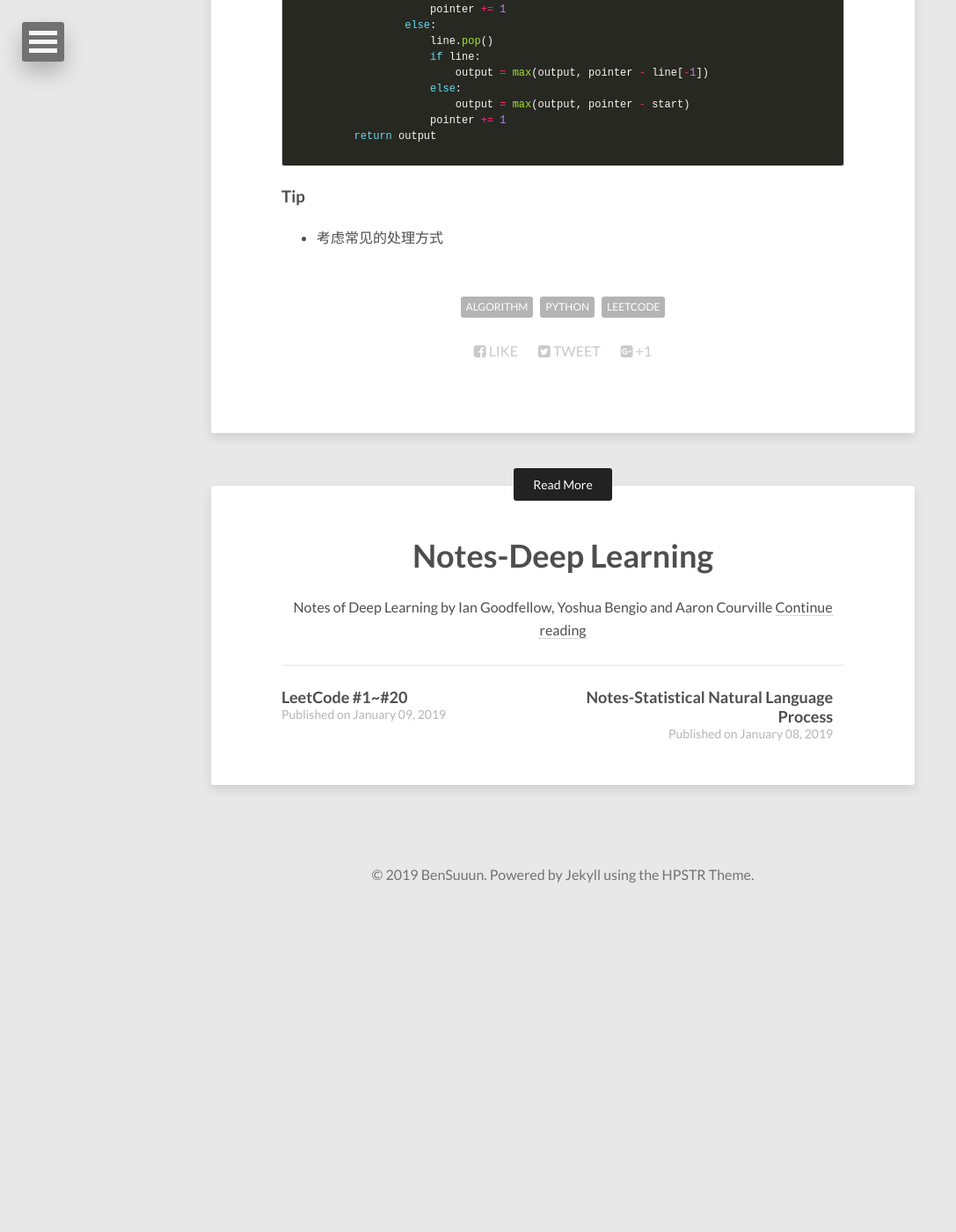
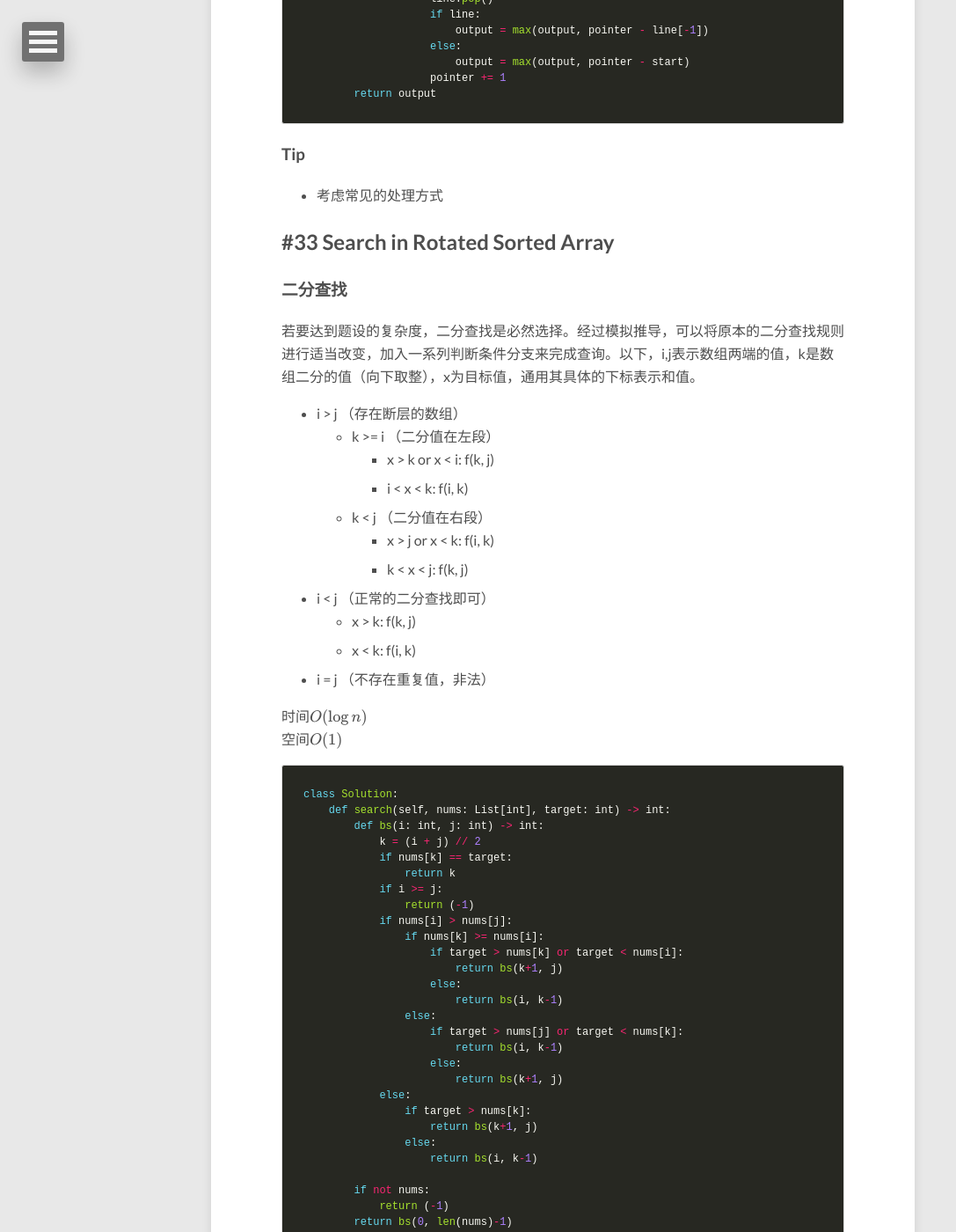
Before and after one commit to Wangbin-Sun/wangbin-sun.github.io, a Jekyll site: the page built from _posts/2019-03-09-leetcode-21-to-40.md, in a window 1280 px wide and 1400 px high, scrolled down 11353 px. Shown: the whole window at 88% size, without its empty margins (0-1087 px from the left). Built offline with Jekyll 4.4.1, drawn with Linux system fonts in a browser that asks for light colours; nearby versions of some CDN libraries; formulas are drawn with MathJax 3; before the commit the page ends 12388 px from its top, so only the background shows below that; some of the changed text lies outside the part shown.

Commit message:
Update Leetcode to #33

````diff
--- a/_posts/2019-03-09-leetcode-21-to-40.md
+++ b/_posts/2019-03-09-leetcode-21-to-40.md
@@ -455,11 +455,8 @@ class Solution:
 
 ### 基于栈
 维护一个待匹配的左括号编号栈，顺序遍历字符串，当出现左括号时加入栈中，出现右括号时出栈一个元素，并计算以该右括号为子串的最终位置的长度情况。
-
 其中需要考虑一些细节：1. 当栈为空而需要匹配一个右括号时，这是非法情况，也就是以该右括号为子串的最终位置的长度是0，但需要另一个变量更新其位置作“新串初始位置”。2. 当出栈一个元素后，栈为空，无法直接计算长度，需要利用先前存储的“初始位置”来作差计算
-
 时间$O(n)$
-
 空间$O(n)$
 ```python
 class Solution:
@@ -490,3 +487,56 @@ class Solution:
 
 ### Tip
 * 考虑常见的处理方式
+
+## #33 Search in Rotated Sorted Array
+
+### 二分查找
+若要达到题设的复杂度，二分查找是必然选择。经过模拟推导，可以将原本的二分查找规则进行适当改变，加入一系列判断条件分支来完成查询。以下，i,j表示数组两端的值，k是数组二分的值（向下取整），x为目标值，通用其具体的下标表示和值。
+* i > j （存在断层的数组）
+    * k >= i （二分值在左段）
+        * x > k or x < i: f(k, j)
+        * i < x < k: f(i, k)
+    * k < j （二分值在右段）
+        * x > j or x < k: f(i, k)
+        * k < x < j: f(k, j)
+* i < j （正常的二分查找即可）
+    * x > k: f(k, j)
+    * x < k: f(i, k)
+* i = j （不存在重复值，非法）
+
+时间$O(\log n)$
+空间$O(1)$
+```python
+class Solution:
+    def search(self, nums: List[int], target: int) -> int:
+        def bs(i: int, j: int) -> int:
+            k = (i + j) // 2
+            if nums[k] == target:
+                return k
+            if i >= j:
+                return (-1)
+            if nums[i] > nums[j]:
+                if nums[k] >= nums[i]:
+                    if target > nums[k] or target < nums[i]:
+                        return bs(k+1, j)
+                    else:
+                        return bs(i, k-1)
+                else:
+                    if target > nums[j] or target < nums[k]:
+                        return bs(i, k-1)
+                    else:
+                        return bs(k+1, j)
+            else:
+                if target > nums[k]:
+                    return bs(k+1, j)
+                else:
+                    return bs(i, k-1)
+
+        if not nums:
+            return (-1)
+        return bs(0, len(nums)-1)
+```
+
+### Tip
+* 需要考虑递归最后的基表示细节
+    * 这里是当只有两个元素时，需要检查二分值等的情况来合理归类
````
Also changed, not shown: 15 other files.
